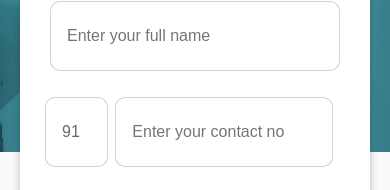
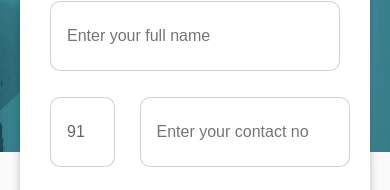
Before and after one commit to anuraggetsetgo/supermom_getsetgo, a React (Create React App) app: page / in a window 390 px wide. Shown: the part 1581-1771 px from the top of the page. Built offline with nearby package versions, Linux system fonts and the light colour scheme; no server answers; a web font is replaced by a local one.

Commit message:
signup form ui fixes

```diff
--- a/src/signupform.js
+++ b/src/signupform.js
@@ -143,6 +143,7 @@ const InfoPopUp = ({
   //For Mobile Devices
   const theme = useTheme();
   const isMobile = useMediaQuery(theme.breakpoints.down("sm"));
+  const isMobile2 = useMediaQuery(theme.breakpoints.down("xs"));
 
   return (
     <Dialog
@@ -203,7 +204,8 @@ const InfoPopUp = ({
           </Typography>
         </Grid>
         <Grid item>
-          <Styles.ColorButton style={isMobile?{width:'35vw'}:{width:'100%'}}
+          <Styles.ColorButton
+            style={isMobile ? { width: "35vw" } : { width: "100%" }}
             onClick={() => {
               setOpen(false);
               setIsContinue(true);
@@ -215,7 +217,8 @@ const InfoPopUp = ({
           </Styles.ColorButton>
         </Grid>
         <Grid item>
-          <Styles.ColorButton style={isMobile?{width:'35vw'}:{width:'100%'}}
+          <Styles.ColorButton
+            style={isMobile ? { width: "35vw" } : { width: "100%" }}
             onClick={() => {
               //setOpen(false);
               //setIsContinue(true);
@@ -226,7 +229,6 @@ const InfoPopUp = ({
             Change Mobile number
           </Styles.ColorButton>
         </Grid>
-
       </Grid>
     </Dialog>
   );
@@ -234,6 +236,7 @@ const InfoPopUp = ({
 const Signupform = (props) => {
   const theme = useTheme();
   const isMobile = useMediaQuery(theme.breakpoints.down("sm"));
+  const isMobile2 = useMediaQuery(theme.breakpoints.down("md"));
   console.log(props);
   let history = useHistory();
   let [err, updateErr] = useState(false);
@@ -439,7 +442,7 @@ const Signupform = (props) => {
                         item
                         xs={12}
                         sm={12}
-                        lg={6}
+                        lg={5}
                         container
                         style={{
                           ...Styles.formFieldContainer,
@@ -454,8 +457,9 @@ const Signupform = (props) => {
                           validate={validateName}
                           disabled={formSubmitting}
                           style={{
-                            ...Styles.formInputField,...Styles.fontSize16,
-                            width: isMobile ? "100%" : "95%",
+                            ...Styles.formInputField,
+                            ...Styles.fontSize16,
+                            width: isMobile2 ? "100%" : "96%",
                           }}
                         />
                         {touched.name && errors.name && (
@@ -468,15 +472,15 @@ const Signupform = (props) => {
                         item
                         xs={12}
                         sm={12}
-                        lg={6}
+                        lg={7}
                         container
                         direction="row"
                         style={Styles.formFieldContainer}
                       >
                         <Grid
                           item
-                          xs={2}
-                          sm={12}
+                          xs={isMobile ? 3 : 2}
+                          sm={2}
                           lg={2}
                           style={Styles.countryContainer}
                         >
@@ -487,22 +491,23 @@ const Signupform = (props) => {
                             validate={validateCountry}
                             disabled={formSubmitting}
                             style={{
-                              ...Styles.formInputField,...Styles.fontSize16,
-                              width: isMobile ? "130%" : "85%",
+                              ...Styles.formInputField,
+                              ...Styles.fontSize16,
+                              width: isMobile ? "90%" : "85%",
                               // marginBottom: "16px",
-                              marginLeft: "-5px",
+                              // marginLeft: "-5px",
                             }}
                           />
                         </Grid>
                         <Grid
                           item
-                          xs={10}
-                          sm={12}
+                          xs={isMobile ? 9 : 10}
+                          sm={10}
                           lg={10}
                           style={{
                             ...Styles.mobileContainer,
                             // marginLeft: isMobile ? "0" : "10px",
-                            width: isMobile ? "100%" : "98%",
+                            width: isMobile ? "100%" : "100%",
                             // marginBottom: "16px",
                           }}
                         >
@@ -514,8 +519,9 @@ const Signupform = (props) => {
                             disabled={formSubmitting}
                             validate={validateMobile}
                             style={{
-                              ...Styles.formInputField,...Styles.fontSize16,
-                              width: isMobile ? "90%" : "96%",
+                              ...Styles.formInputField,
+                              ...Styles.fontSize16,
+                              width: isMobile ? "97%" : "100%",
                               marginLeft: isMobile ? "17px" : "0",
                             }}
                           />
@@ -546,8 +552,9 @@ const Signupform = (props) => {
                         disabled={formSubmitting}
                         validate={validateEmail}
                         style={{
-                          ...Styles.formInputField,...Styles.fontSize16,
-                          width: isMobile ? "100%" : "98%",
+                          ...Styles.formInputField,
+                          ...Styles.fontSize16,
+                          width: isMobile ? "100%" : "100%",
                         }}
                       />
                       {touched.email && errors.email && (
@@ -581,7 +588,7 @@ const Signupform = (props) => {
                       variant="contained"
                       disabled={submitButtonEnable}
                       style={{
-                        width: isMobile ? "100%" : "98%",
+                        width: isMobile ? "100%" : "100%",
                         marginTop: "20px",
                       }}
                       // onClick={(e) => setSubmitButtonEnable(true)}
```
